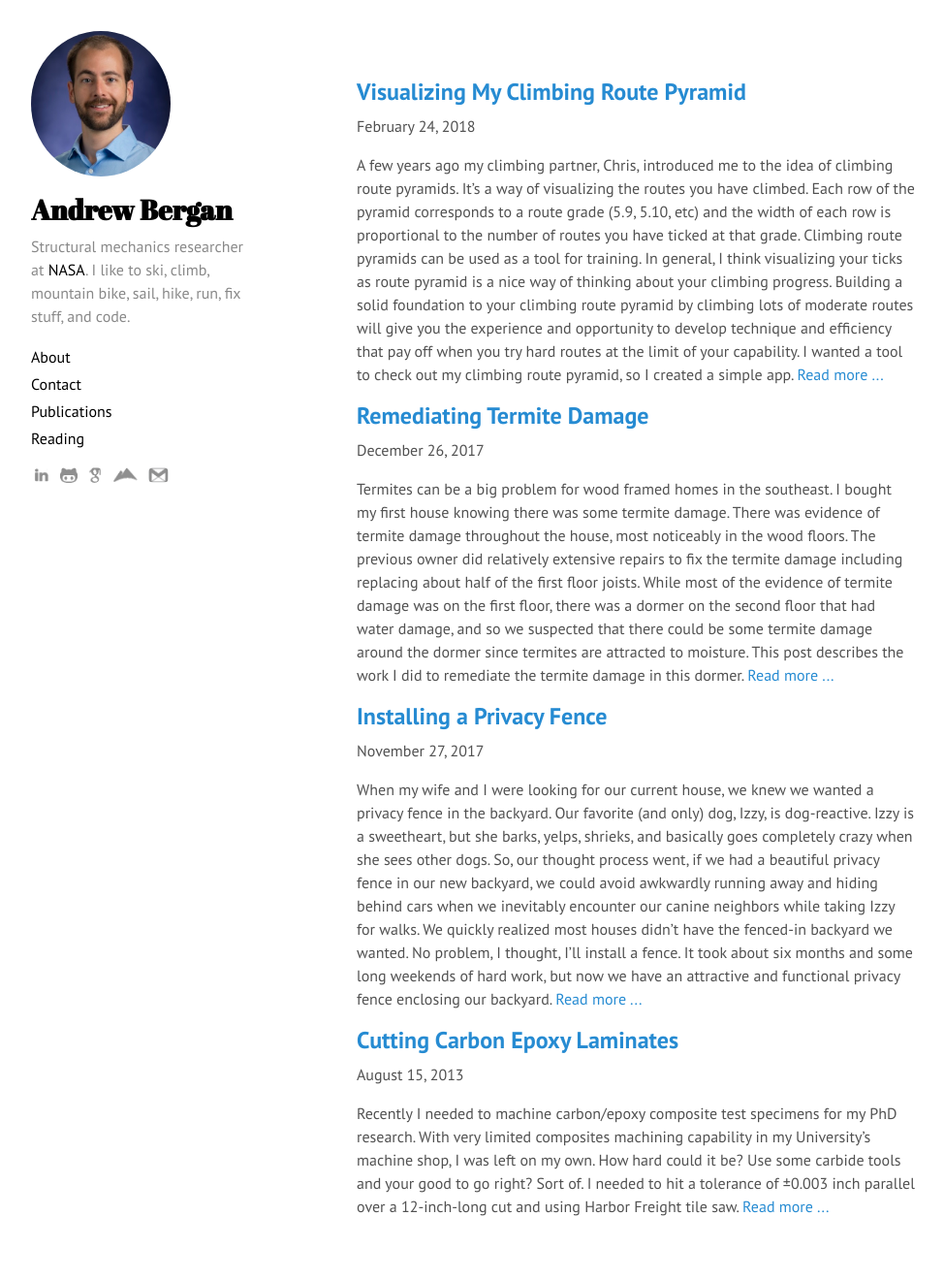
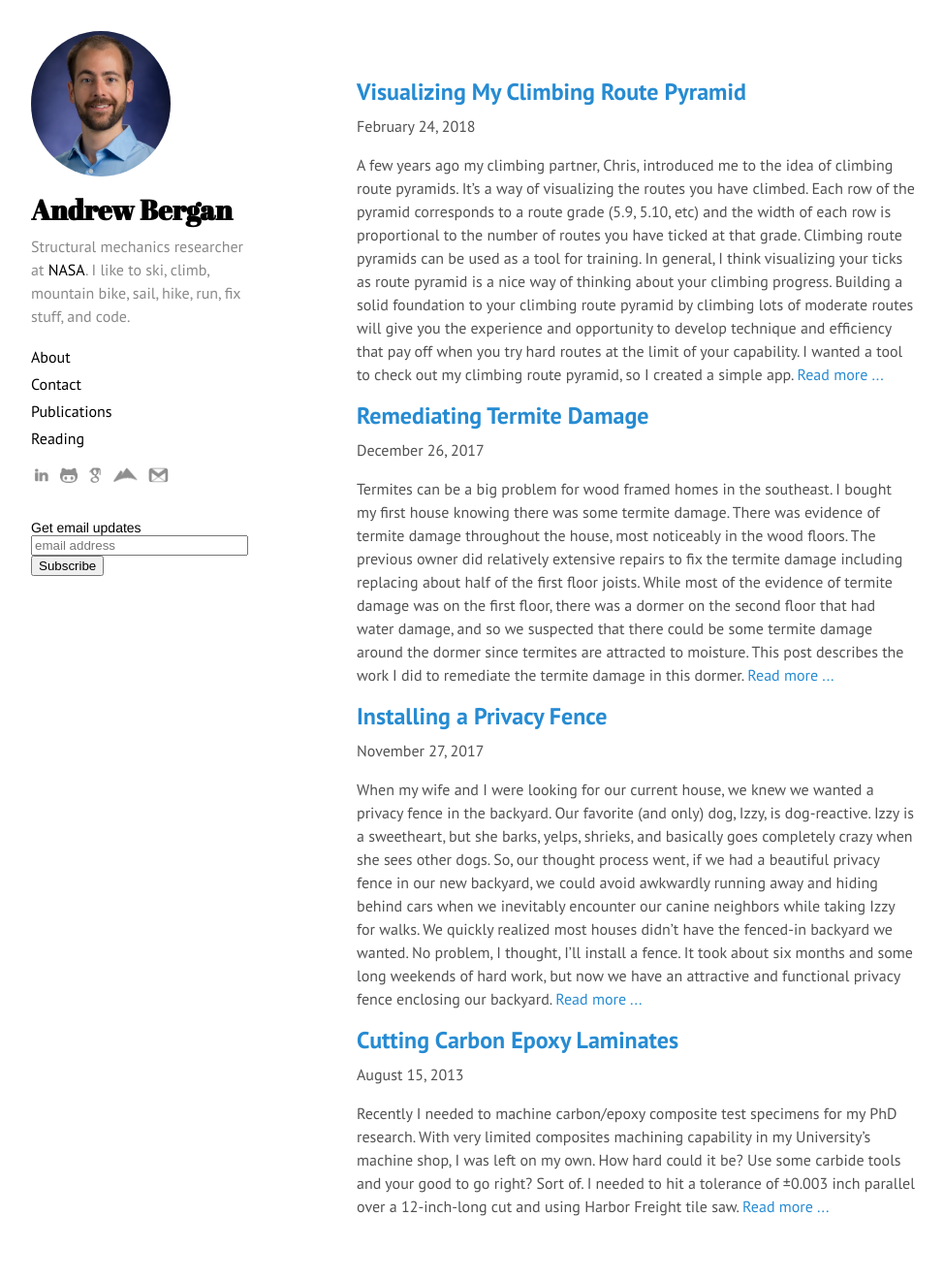
Before and after one commit to acbergan/acbergan.github.io, a Jekyll site: the page built from index.html, in a window 1280 px wide. Shown: the whole page at 97% size, without its empty margins (0-974 px from the left). Built offline with Jekyll 4.4.1, drawn with Linux system fonts in a browser that asks for light colours; nearby versions of some CDN libraries; comment, search, counter and statistics services are not loaded.

Commit message:
Added email subscription form

```diff
--- a/_includes/head.html
+++ b/_includes/head.html
@@ -15,11 +15,13 @@
   </title>
 
   <!-- CSS -->
+  <link rel="stylesheet" href="//cdn-images.mailchimp.com/embedcode/slim-10_7.css" type="text/css">
   <link rel="stylesheet" href="{{ site.github.url }}/public/css/poole.css">
   <link rel="stylesheet" href="{{ site.github.url }}/public/css/syntax.css">
   <link rel="stylesheet" href="{{ site.github.url }}/public/css/hyde.css">
   <link rel="stylesheet" href="{{ site.github.url }}/public/css/custom.css">
   <link rel="stylesheet" href="https://fonts.googleapis.com/css?family=PT+Sans:400,400italic,700|Abril+Fatface">
+
 
   <!-- Icons -->
   <link rel="apple-touch-icon-precomposed" sizes="144x144" href="{{ site.baseurl }}public/apple-touch-icon-144-precomposed.png">
--- a/_includes/sidebar.html
+++ b/_includes/sidebar.html
@@ -37,5 +37,24 @@
       <a href="https://www.mountainproject.com/u/acbergan//108449283?action=tickbreakdown&"><img class="social-icons" src="{{ site.github.url }}/assets/icons/mp-light.png"></a>
       <a href="mailto:acbergan@gmail.com"><img class="social-icons" src="{{ site.github.url }}/assets/icons/mail-light.png"></a>
     </div>
+    <div id="email-signup-form">
+      <div id="mc_embed_signup">
+      <form action="https://google.us13.list-manage.com/subscribe/post?u=5258bb48d1c194254cdaadddf&amp;id=25c6e1bce7" method="post" id="mc-embedded-subscribe-form" name="mc-embedded-subscribe-form" class="validate" target="_blank" novalidate>
+          <div id="mc_embed_signup_scroll">
+            <label for="mce-EMAIL">Get email updates</label>
+            <input type="email" value="" name="EMAIL" class="email" id="mce-EMAIL" placeholder="email address" required>
+            <!-- real people should not fill this in and expect good things - do not remove this or risk form bot signups-->
+            <div style="position: absolute; left: -5000px;" aria-hidden="true">
+              <input type="text" name="b_5258bb48d1c194254cdaadddf_25c6e1bce7" tabindex="-1" value="">
+            </div>
+            <div class="clear">
+              <input type="submit" value="Subscribe" name="subscribe" id="mc-embedded-subscribe" class="button">
+            </div>
+          </div>
+      </form>
+      </div>
+
+<!--End mc_embed_signup-->
+    </div>
   </div>
 </div>
--- a/public/css/custom.css
+++ b/public/css/custom.css
@@ -39,6 +39,24 @@
 	}
 }
 
+/*
+Mail chimp form
+*/
+#mc_embed_signup {
+	background:#fff;
+	clear:left;
+	font:14px Helvetica,Arial,sans-serif;
+	color: black;
+}
+
+#mc_embed_signup form {
+	padding-left: 0px;
+}
+
+#mc_embed_signup input.email {
+	width: 100%;
+}
+
 
 /*
 Books
```
Also changed, not shown: README.md.
